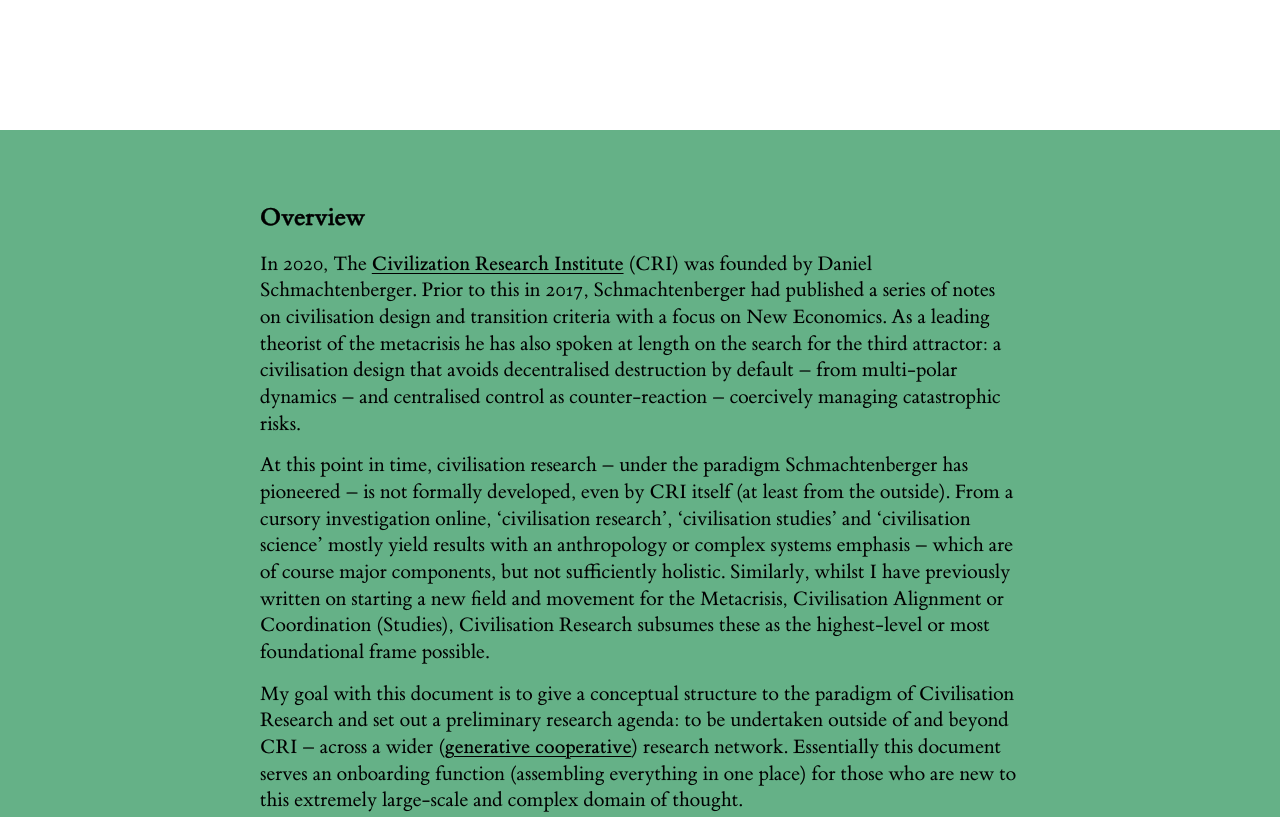
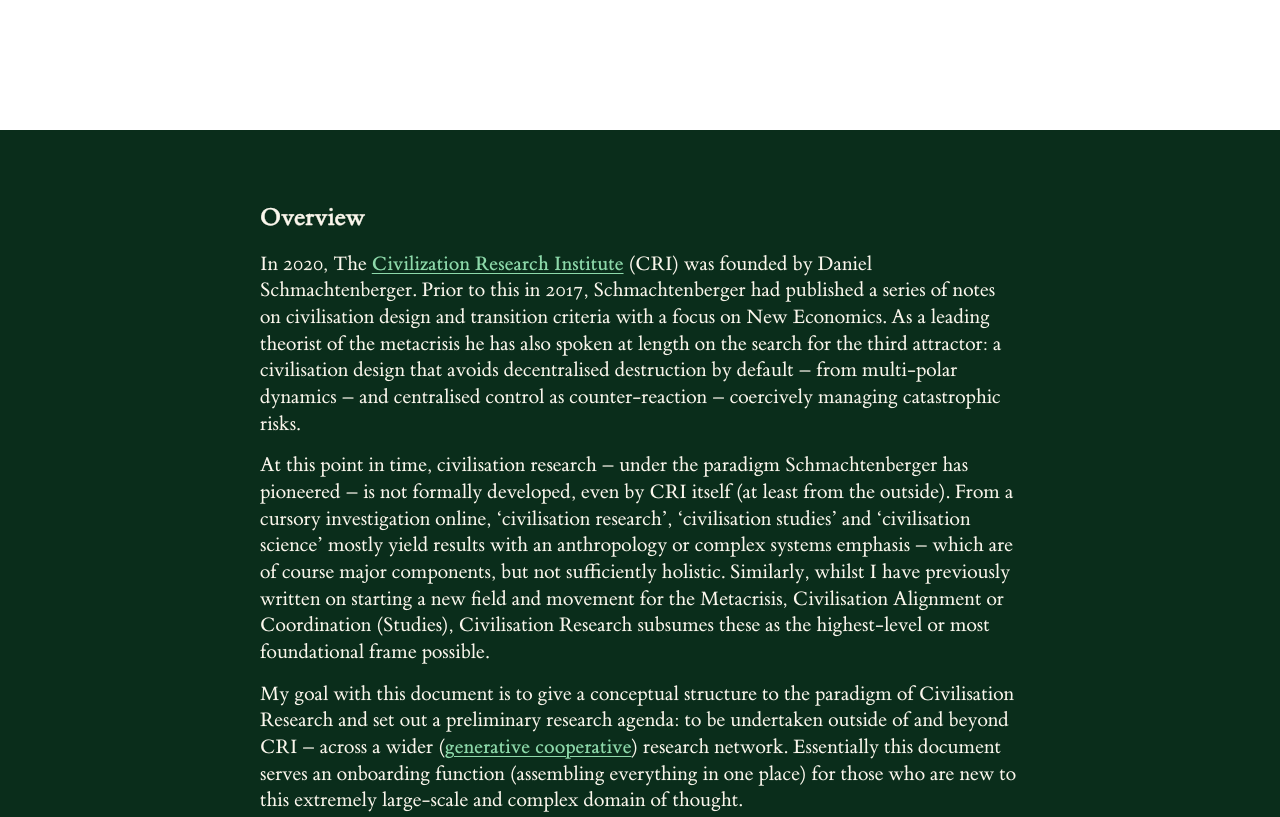
Before and after one commit to MaxRamsahoye/civilisationresearchparadigm, a plain HTML site: page index.html in a window 1280 px wide. Shown: the part 620-1437 px from the top of the page. Drawn offline with Linux system fonts and the light colour scheme.

Commit message:
Restore the original green band colours
Back to the midnight green bands (#0a2d1b) with cream text and mint
links, undoing the two lighter-band changes (2a53cd8, 572bc98); the
PDF is rebuilt with everything since.

Co-Authored-By: Claude Opus 5.5 <noreply@anthropic.com>
Claude-Session: https://claude.ai/code/session_01LgHoUA7iUrVxWDGkBotiqd

```diff
--- a/assets/site.css
+++ b/assets/site.css
@@ -81,9 +81,9 @@ html[data-theme="dark"] {
   --canvas-ink: #ffffff;
   --muted: #8c8c8c;
   --track-tint: rgba(255, 255, 255, 0.15);
-  --band-bg: #65b187;
-  --inverse-bg: #65b187;
-  --inverse-ink: #000000;
+  --band-bg: #0a2d1b;
+  --inverse-bg: #0a2d1b;
+  --inverse-ink: #fbf6ec;
   --selection-bg: rgba(148, 218, 183, 0.35);
 }
 
@@ -496,9 +496,9 @@ html.band-green:not([data-theme]) {
   /* with the green band, links and highlights are green site-wide */
   --link-blue: #167e49;
   --selection-bg: rgba(73, 190, 137, 0.3);
-  --inverse-bg: #65b187;
-  --inverse-ink: #000000;
-  --band-bg: #65b187;
+  --inverse-bg: #0a2d1b;
+  --inverse-ink: #fbf6ec;
+  --band-bg: #0a2d1b;
 }
 
 html.band-midnight:not([data-theme]) {
--- a/index.html
+++ b/index.html
@@ -186,30 +186,22 @@
       --rule: #133e26;
       --muted: #8c8c8c;
       --link-blue: #8dd9aa;
-      /* the green band, as with the white theme's default band: a mid
-         green with black text */
-      --inverse-bg: #65b187;
-      --inverse-bg-alt: #55a278;
-      --inverse-ink: #000000;
-      --inverse-link: #000000;
-    }
-
-    /* b (white theme only) cycles the Overview and footer: green
+      /* the midnight green, as with the white theme's default band */
+      --inverse-bg: #0a2d1b;
+      --inverse-ink: #fbf6ec;
+      --inverse-link: #8dd9aa;
+    }
+
+    /* b (white theme only) cycles the Overview and footer: midnight green
        (the default), light sepia (above), midnight blue, black */
     html.band-green:not([data-theme]) {
       /* links and highlights green, rather than blue */
       --link-blue: #167e49;
       --selection-bg: rgba(73, 190, 137, 0.3);
       --note-highlight: #d9efe4;
-      /* a mid green band with black text (8.2:1), its darker shade 6.8:1 */
-      --inverse-bg: #65b187;
-      --inverse-ink: #000000;
-      --inverse-link: #000000;
-    }
-
-    html.band-green:not([data-theme]),
-    html[data-theme="dark"] {
-      --inverse-bg-alt: #55a278;
+      --inverse-bg: #0a2d1b;
+      --inverse-ink: #fbf6ec;
+      --inverse-link: #8dd9aa;
     }
 
     html.band-midnight:not([data-theme]) {
```
Also changed, not shown: pdf/index.html (+1 -1 lines), tools/make-pdf.js (+5 -5 lines), 1 other file.
